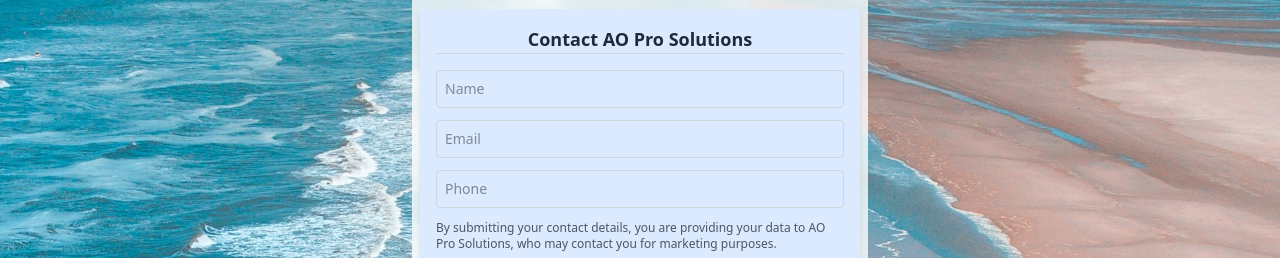
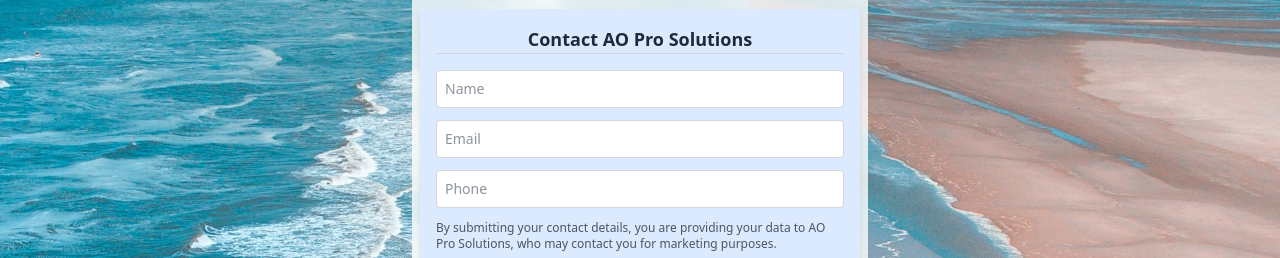
Before and after one commit to FrankApiyo/biopage, a website: page index.html in a window 1280 px wide. Shown: the part 2163-2421 px from the top of the page. Drawn offline with Linux system fonts and the light colour scheme.

Commit message:
feat: Update the backgrounds for form-inputs to white

```diff
--- a/index.html
+++ b/index.html
@@ -243,19 +243,19 @@
                             type="text"
                             name="name"
                             placeholder="Name"
-                            class="w-full p-2 text-sm border border-gray-300 rounded focus:outline-none focus:ring"
+                            class="w-full p-2 text-sm border border-gray-300 rounded focus:outline-none focus:ring bg-white"
                         />
                         <input
                             type="email"
                             name="email"
                             placeholder="Email"
-                            class="w-full p-2 text-sm border border-gray-300 rounded focus:outline-none focus:ring"
+                            class="w-full p-2 text-sm border border-gray-300 rounded focus:outline-none focus:ring bg-white"
                         />
                         <input
                             type="tel"
                             name="tel"
                             placeholder="Phone"
-                            class="w-full p-2 text-sm border border-gray-300 rounded focus:outline-none focus:ring"
+                            class="w-full p-2 text-sm border border-gray-300 rounded focus:outline-none focus:ring bg-white"
                         />
                         <p class="text-xs text-gray-600">
                             By submitting your contact details, you are
```
